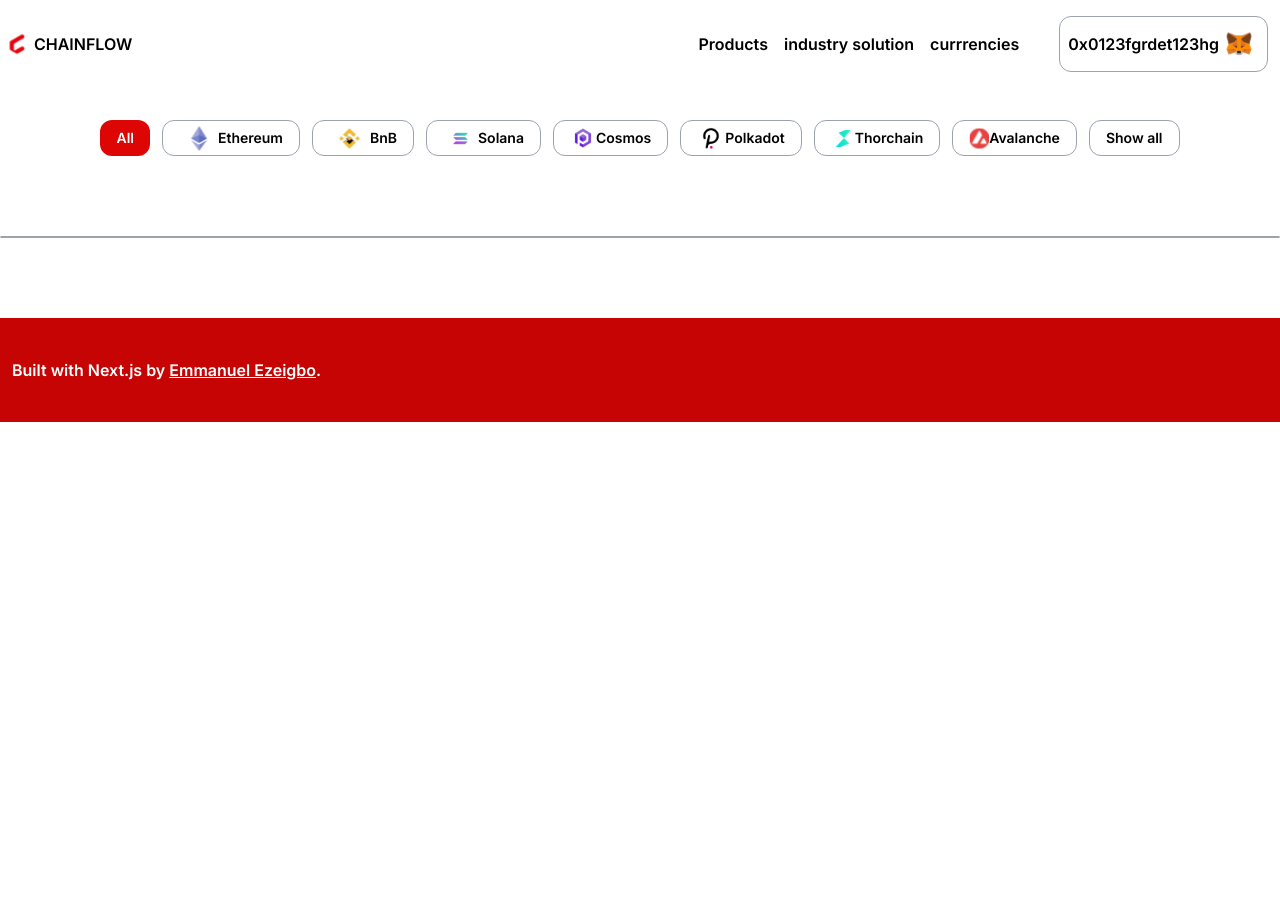
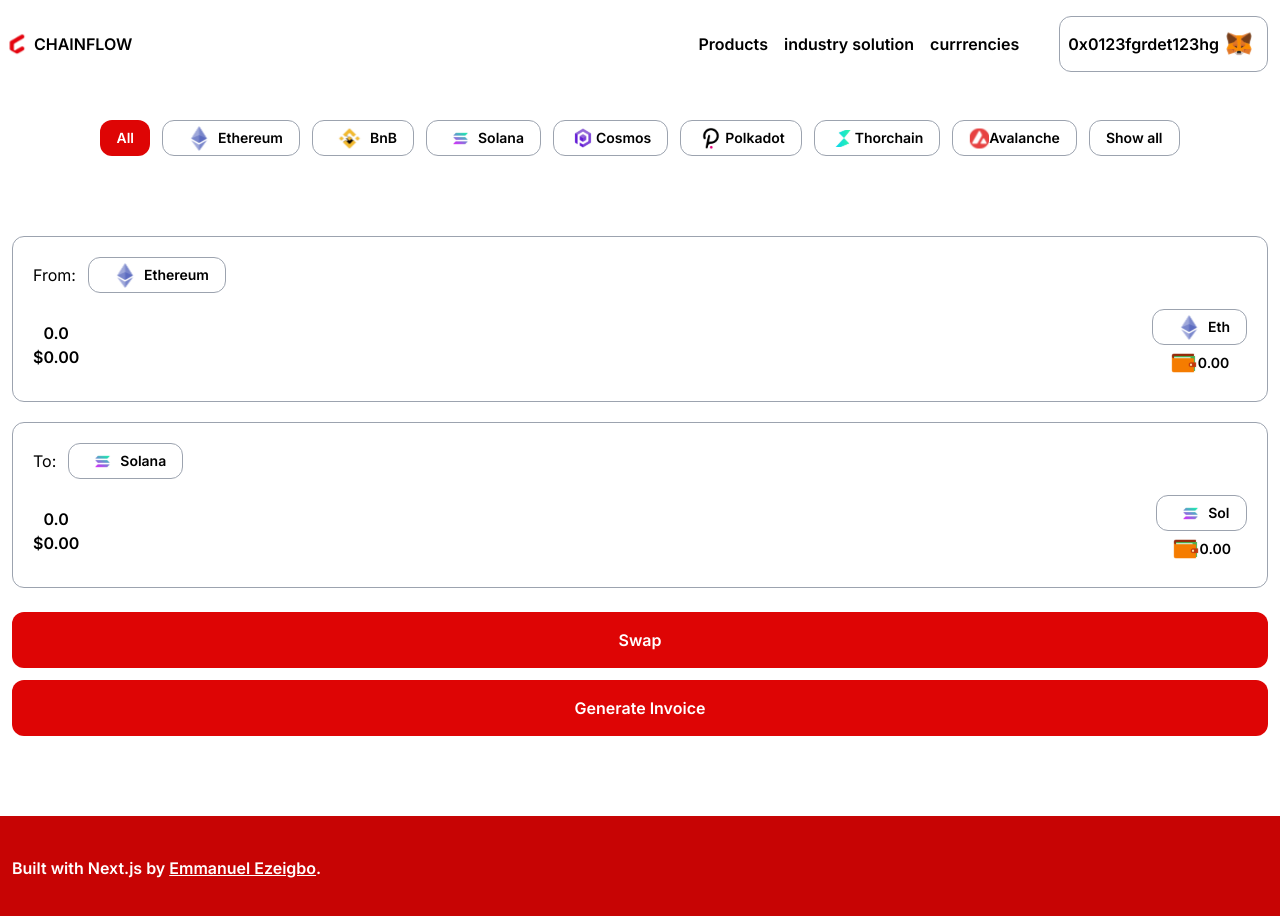
Before and after one commit to ezeigboemmanuel/Chainflow-website, a Next.js app: page /dashboard in a window 1280 px wide. Shown: the top 916 px of the page. Before the commit the page ends 800 px from the top, so only its background shows below. Built offline with nearby package versions, Linux system fonts and the light colour scheme.

Commit message:
done with swap page

```diff
--- a/components/Swap.tsx
+++ b/components/Swap.tsx
@@ -1,24 +1,81 @@
-import React from 'react'
+import Image from "next/image";
+import Eth from "../assets/eth.svg";
+import Sol from "../assets/sol.svg";
+import Wallet from "../assets/wallet.svg";
+import Link from "next/link";
 
 const Swap = () => {
   return (
-    <div className='mt-20'>
-        <div className='border border-gray-400 rounded-xl'>
-            <div></div>
-
-            <div>
-                <div></div>
-                <div></div>
-            </div>
+    <div className="mt-20 px-3">
+      <div className="border border-gray-400 rounded-xl p-5">
+        <div className="flex items-center space-x-3">
+          <p>From:</p>
+          <div className="cursor-pointer flex justify-center items-center px-4 h-[36px] rounded-xl text-sm font-semibold border border-gray-400">
+            <Image src={Eth} alt="eth" />
+            <p>Ethereum</p>
+          </div>
         </div>
 
-        <div>
+        <div className="flex justify-between items-center mt-4">
+          <div className="flex flex-col items-center font-semibold">
+            <p>0.0</p>
+            <p>$0.00</p>
+          </div>
 
+          <div className="">
+            <div className="cursor-pointer flex justify-center items-center px-4 h-[36px] rounded-xl text-sm font-semibold border border-gray-400">
+              <Image src={Eth} alt="eth" />
+              <p>Eth</p>
+            </div>
+            <div className="flex justify-center items-center px-4 h-[36px] text-sm font-semibold">
+              <Image src={Wallet} alt="wallet" />
+              <p>0.00</p>
+            </div>
+          </div>
+        </div>
+      </div>
+
+      <div className="border border-gray-400 rounded-xl p-5 mt-5">
+        <div className="flex items-center space-x-3">
+          <p>To:</p>
+          <div className="cursor-pointer flex justify-center items-center px-4 h-[36px] rounded-xl text-sm font-semibold border border-gray-400">
+            <Image src={Sol} alt="sol" />
+            <p>Solana</p>
+          </div>
         </div>
 
-        <div></div>
+        <div className="flex justify-between items-center mt-4">
+          <div className="flex flex-col items-center font-semibold">
+            <p>0.0</p>
+            <p>$0.00</p>
+          </div>
+
+          <div className="">
+            <div className="cursor-pointer flex justify-center items-center px-4 h-[36px] rounded-xl text-sm font-semibold border border-gray-400">
+              <Image src={Sol} alt="sol" />
+              <p>Sol</p>
+            </div>
+            <div className="flex justify-center items-center px-4 h-[36px] text-sm font-semibold">
+              <Image src={Wallet} alt="wallet" />
+              <p>0.00</p>
+            </div>
+          </div>
+        </div>
+      </div>
+
+      <div className="mt-6 flex flex-col">
+        <div className="bg-[#DE0505] text-white font-semibold py-4 w-full rounded-xl text-center cursor-pointer">
+          Swap
+        </div>
+        <Link
+          href="/invoice"
+          className="bg-[#DE0505] mt-3 text-white font-semibold py-4 w-full rounded-xl text-center cursor-pointer"
+        >
+          Generate Invoice
+        </Link>
+      </div>
     </div>
-  )
-}
+  );
+};
 
-export default Swap
+export default Swap;
```
Also changed, not shown: assets/wallet.svg (added).
